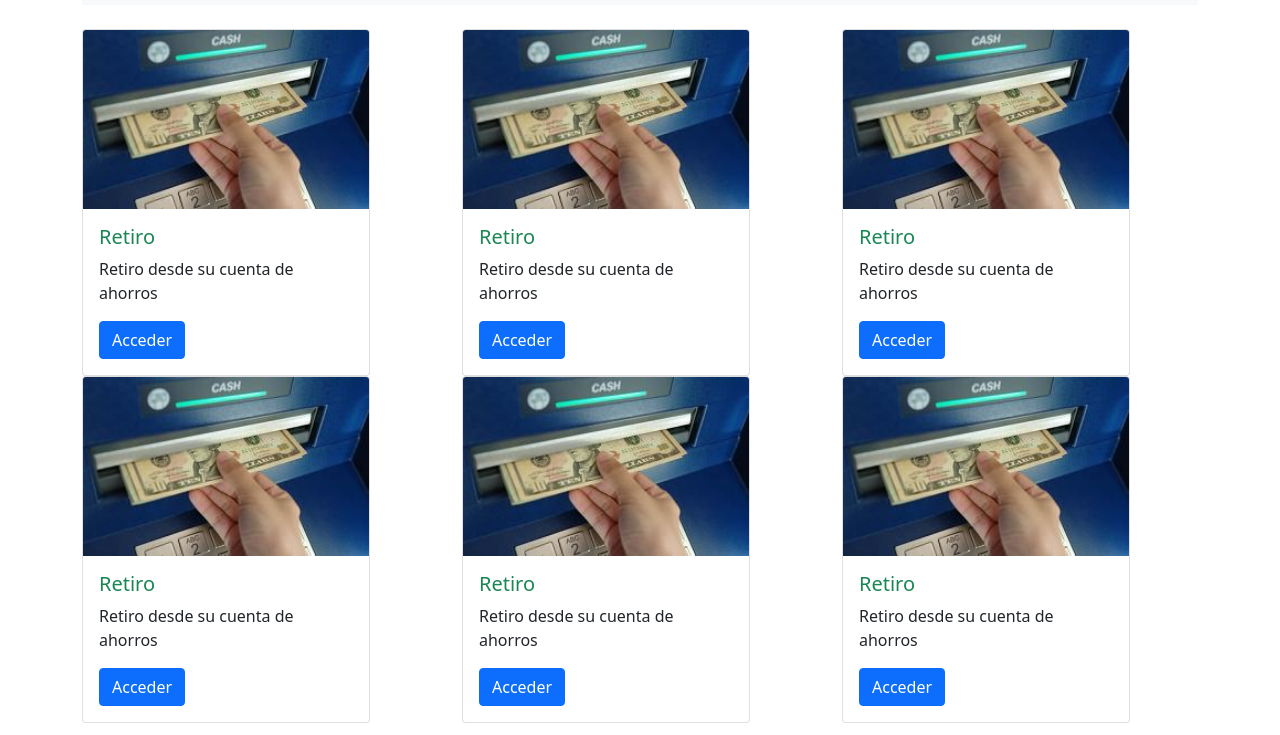
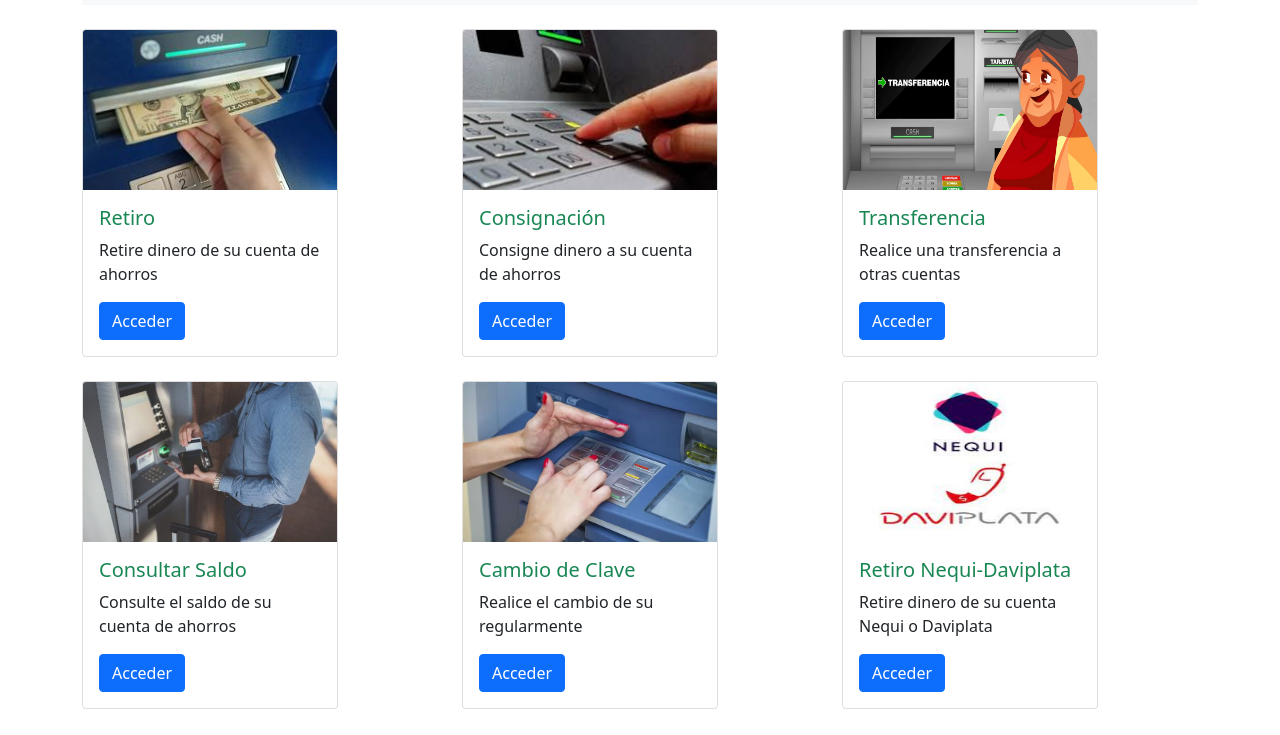
Before and after one commit to AnderssonSuarez/ExercisesVue, a plain HTML site: page banco.html in a window 1280 px wide. Shown: the part 65-800 px from the top of the page. Drawn offline with Linux system fonts and the light colour scheme.

Commit message:
ejercicio banco

```diff
--- a/banco.html
+++ b/banco.html
@@ -21,63 +21,64 @@
             <br>
             <div class ="row">
                 <div class="col-md-4">
-                    <div class="card" style="width: 18rem;">
-                    <img src="img/retiro.jpg" class="card-img-top" alt="...">
+                    <div class="card col-6" style="width: 16rem;">
+                    <img src="img/retiro.jpg" class="card-img-top" alt="..." height="160px">
                         <div class="card-body">
                             <h5 class="card-title text-success">Retiro</h5>
-                            <p class="card-text">Retiro desde su cuenta de ahorros</p>
+                            <p class="card-text">Retire dinero de su cuenta de ahorros</p>
                             <a href="#" class="btn btn-primary">Acceder</a>
                         </div>
                     </div>
                 </div>
                 <div class="col-md-4">
-                    <div class="card" style="width: 18rem;">
-                        <img src="img/retiro.jpg" class="card-img-top" alt="...">
+                    <div class="card col-6" style="width: 16rem;">
+                        <img src="img/consultarsaldo.jpg" class="card-img-top" alt="..." height="160px">
                         <div class="card-body">
-                            <h5 class="card-title text-success">Retiro</h5>
-                            <p class="card-text">Retiro desde su cuenta de ahorros</p>
+                            <h5 class="card-title text-success">Consignación</h5>
+                            <p class="card-text">Consigne dinero a su cuenta de ahorros</p>
                             <a href="#" class="btn btn-primary">Acceder</a>
                         </div>
                     </div>
                 </div>
                 <div class="col-md-4">
-                    <div class="card" style="width: 18rem;">
-                        <img src="img/retiro.jpg" class="card-img-top" alt="...">
+                    <div class="card col -6" style="width: 16rem;">
+                        <img src="img/transferencia.webp" class="card-img-top" alt="..." height="160px">
                         <div class="card-body">
-                            <h5 class="card-title text-success">Retiro</h5>
-                            <p class="card-text">Retiro desde su cuenta de ahorros</p>
+                            <h5 class="card-title text-success">Transferencia</h5>
+                            <p class="card-text">Realice una transferencia a otras cuentas</p>
                             <a href="#" class="btn btn-primary">Acceder</a>
                         </div>
                     </div>
                 </div>
             </div>
+            <br>
             <div class ="row">
                 <div class="col-md-4">
-                    <div class="card" style="width: 18rem;">
-                    <img src="img/retiro.jpg" class="card-img-top" alt="...">
+                    <div class="card col-6" style="width: 16rem;">
+                    <img src="img/consultar.jpg" class="card-img-top" alt="..." height="160px">
                         <div class="card-body">
-                            <h5 class="card-title text-success">Retiro</h5>
-                            <p class="card-text">Retiro desde su cuenta de ahorros</p>
+                            <h5 class="card-title text-success">Consultar Saldo</h5>
+                            <p class="card-text">Consulte el saldo de su cuenta de ahorros</p>
                             <a href="#" class="btn btn-primary">Acceder</a>
                         </div>
                     </div>
                 </div>
                 <div class="col-md-4">
-                    <div class="card" style="width: 18rem;">
-                        <img src="img/retiro.jpg" class="card-img-top" alt="...">
+                    <div class="card col-6" style="width: 16rem;">
+                        <img src="img/clave.jpg" class="card-img-top" alt="..." height="160px">
                         <div class="card-body">
-                            <h5 class="card-title text-success">Retiro</h5>
-                            <p class="card-text">Retiro desde su cuenta de ahorros</p>
+                            <h5 class="card-title text-success">Cambio de Clave</h5>
+                            <p class="card-text">Realice el cambio de su regularmente</p>
                             <a href="#" class="btn btn-primary">Acceder</a>
                         </div>
                     </div>
                 </div>
                 <div class="col-md-4">
-                    <div class="card" style="width: 18rem;">
-                        <img src="img/retiro.jpg" class="card-img-top" alt="...">
+                    <div class="card col-6" style="width: 16rem;">
+                        <img src="img/nequi.jpg" class="card-img-top" alt="..." height="160px">
                         <div class="card-body">
-                            <h5 class="card-title text-success">Retiro</h5>
-                            <p class="card-text">Retiro desde su cuenta de ahorros</p>
+                            <h5 class="card-title text-success">Retiro Nequi-Daviplata</h5>
+                            <p class="card-text">Retire dinero de su cuenta Nequi o Daviplata</p>
                             <a href="#" class="btn btn-primary">Acceder</a>
                         </div>
                     </div>
```
Also changed, not shown: login.html (+30 -0 lines), img/clave.jpg (added), img/consultar.jpg (added), img/consultarsaldo.jpg (added), img/nequi.jpg (added), img/transferencia.jpeg (added), img/transferencia.jpg (added), img/transferencia.webp (added).
